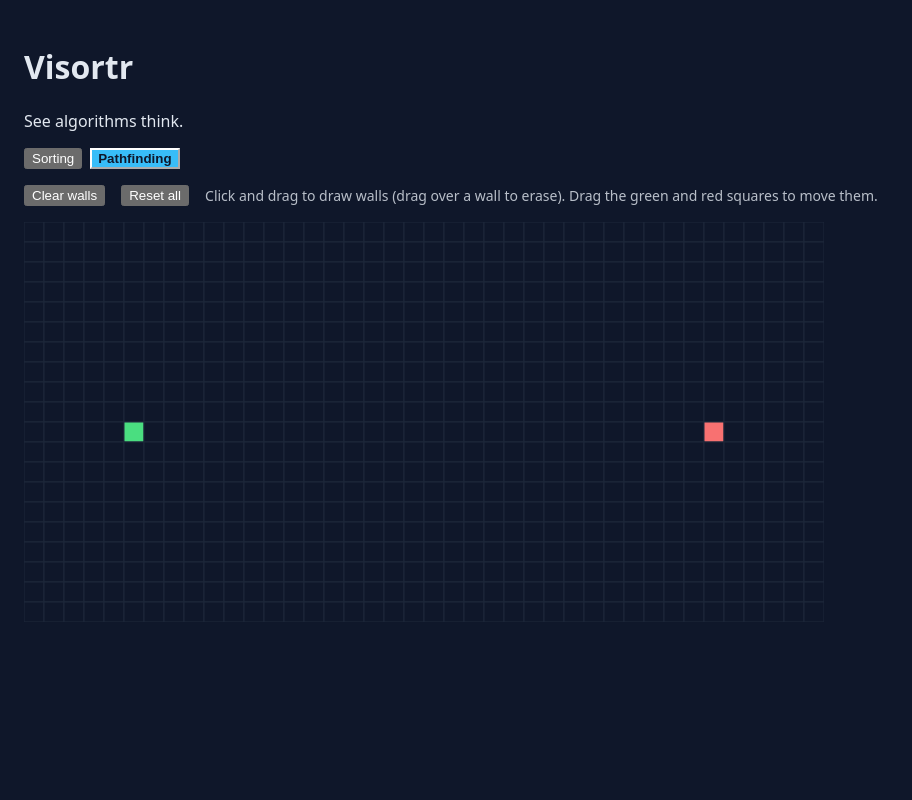
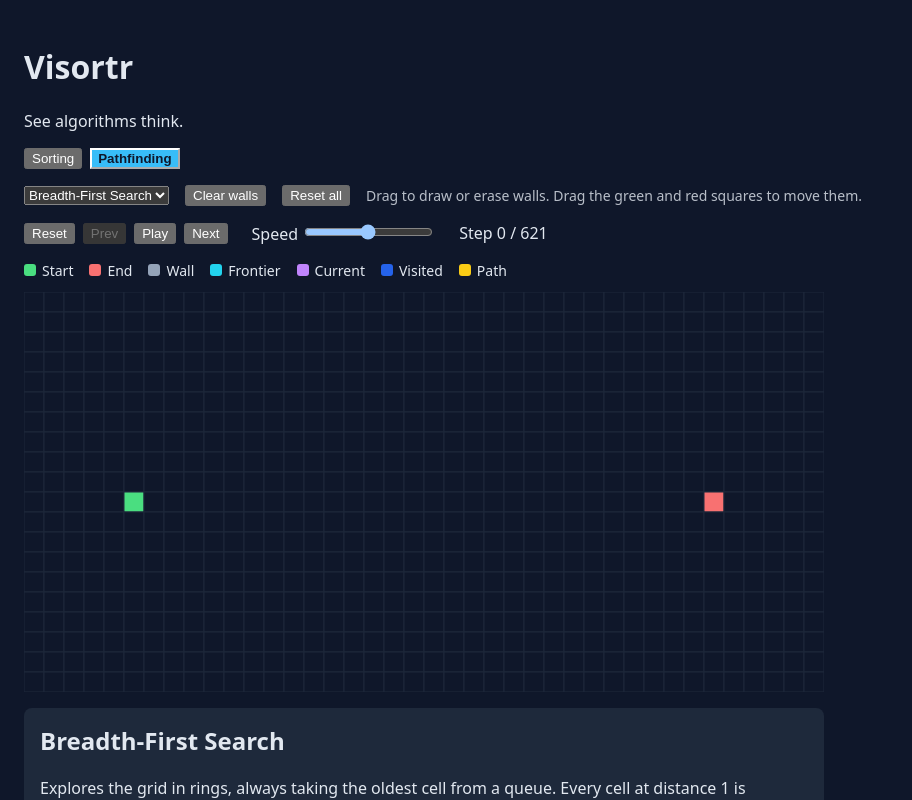
Before and after one commit to masone3/visortr, a React (Vite) app: page / in a window 1280 px wide. Both pictures are taken after a click on the button "Pathfinding". Shown: the top 800 px of the page, without its empty margins (0-912 px from the left). Built offline with nearby package versions, Linux system fonts and the light colour scheme.

Commit message:
feat: add algorithm selector, playback, and stats to pathfinding view

```diff
--- a/src/views/PathfindingView.jsx
+++ b/src/views/PathfindingView.jsx
@@ -1,5 +1,8 @@
-import { useState } from "react";
-import Grid from "../components/Grid";
+import { useMemo, useState } from "react";
+import Controls from "../components/Controls";
+import Grid, { GRID_COLORS } from "../components/Grid";
+import { usePlayback } from "../hooks/usePlayback";
+import { PATHFINDERS } from "../pathfinding";
 import {
   createGrid,
   setWall,
@@ -7,10 +10,32 @@ import {
   DEFAULT_END,
 } from "../utils/grid";
 
+const LEGEND = [
+  { key: "start", label: "Start" },
+  { key: "end", label: "End" },
+  { key: "wall", label: "Wall" },
+  { key: "frontier", label: "Frontier" },
+  { key: "current", label: "Current" },
+  { key: "visited", label: "Visited" },
+  { key: "path", label: "Path" },
+];
+
 export default function PathfindingView() {
   const [grid, setGrid] = useState(createGrid);
   const [start, setStart] = useState(DEFAULT_START);
   const [end, setEnd] = useState(DEFAULT_END);
+  const [algoKey, setAlgoKey] = useState("bfs");
+
+  const algo = PATHFINDERS[algoKey];
+  const steps = useMemo(
+    () => algo.run(grid, start, end),
+    [algo, grid, start, end]
+  );
+  const playback = usePlayback(steps);
+
+  const finalStep = steps[steps.length - 1];
+  const atEnd = playback.index === playback.last;
+  const foundPath = finalStep.path.length > 0;
 
   function handlePaint(row, col, wall) {
     setGrid((current) => setWall(current, row, col, wall));
@@ -29,24 +54,94 @@ export default function PathfindingView() {
   return (
     <>
       <div style={{ display: "flex", gap: 16, alignItems: "center", flexWrap: "wrap" }}>
+        <select value={algoKey} onChange={(e) => setAlgoKey(e.target.value)}>
+          {Object.entries(PATHFINDERS).map(([key, a]) => (
+            <option key={key} value={key}>
+              {a.name}
+            </option>
+          ))}
+        </select>
         <button onClick={handleClearWalls}>Clear walls</button>
         <button onClick={handleResetAll}>Reset all</button>
         <span style={{ fontSize: 14, opacity: 0.8 }}>
-          Click and drag to draw walls (drag over a wall to erase). Drag the
-          green and red squares to move them.
+          Drag to draw or erase walls. Drag the green and red squares to move them.
         </span>
       </div>
 
-      <div style={{ marginTop: 16 }}>
+      <Controls
+        isPlaying={playback.isPlaying}
+        index={playback.index}
+        last={playback.last}
+        speed={playback.speed}
+        onPlay={playback.play}
+        onPause={playback.pause}
+        onNext={playback.next}
+        onPrev={playback.prev}
+        onReset={playback.reset}
+        onSpeedChange={playback.setSpeed}
+      />
+
+      <div style={{ display: "flex", flexWrap: "wrap", gap: 16, margin: "12px 0" }}>
+        {LEGEND.map(({ key, label }) => (
+          <div key={key} style={{ display: "flex", alignItems: "center", gap: 6 }}>
+            <span
+              style={{
+                width: 12,
+                height: 12,
+                borderRadius: 3,
+                background: GRID_COLORS[key],
+                display: "inline-block",
+              }}
+            />
+            <span style={{ fontSize: 14 }}>{label}</span>
+          </div>
+        ))}
+      </div>
+
       <Grid
         grid={grid}
         start={start}
         end={end}
+        visited={playback.step.visited}
+        frontier={playback.step.frontier}
+        path={playback.step.path}
+        current={playback.step.current}
         onPaint={handlePaint}
         onMoveStart={setStart}
         onMoveEnd={setEnd}
       />
+
+      <section
+        style={{
+          marginTop: 16,
+          padding: 16,
+          maxWidth: 800,
+          background: "#1e293b",
+          borderRadius: 8,
+        }}
+      >
+        <h2 style={{ marginTop: 0 }}>{algo.name}</h2>
+        <p>{algo.info.description}</p>
+        <div style={{ display: "flex", gap: 32, flexWrap: "wrap", margin: "12px 0" }}>
+          <div>
+            <strong>Cells visited:</strong> {playback.step.visited.length}
           </div>
+          <div>
+            <strong>Path length:</strong>{" "}
+            {playback.step.path.length > 0 ? playback.step.path.length : "-"}
+          </div>
+          <div>
+            <strong>Shortest path guaranteed:</strong> {algo.info.shortest}
+          </div>
+          <div>
+            <strong>Time:</strong> {algo.info.complexity}
+          </div>
+        </div>
+        {atEnd && !foundPath && (
+          <p style={{ color: "#f87171", fontWeight: "bold" }}>No path found</p>
+        )}
+        <p style={{ margin: 0, fontSize: 14, opacity: 0.8 }}>{algo.info.note}</p>
+      </section>
     </>
   );
 }
```
Lines whose indentation alone changed are shown as unchanged.
